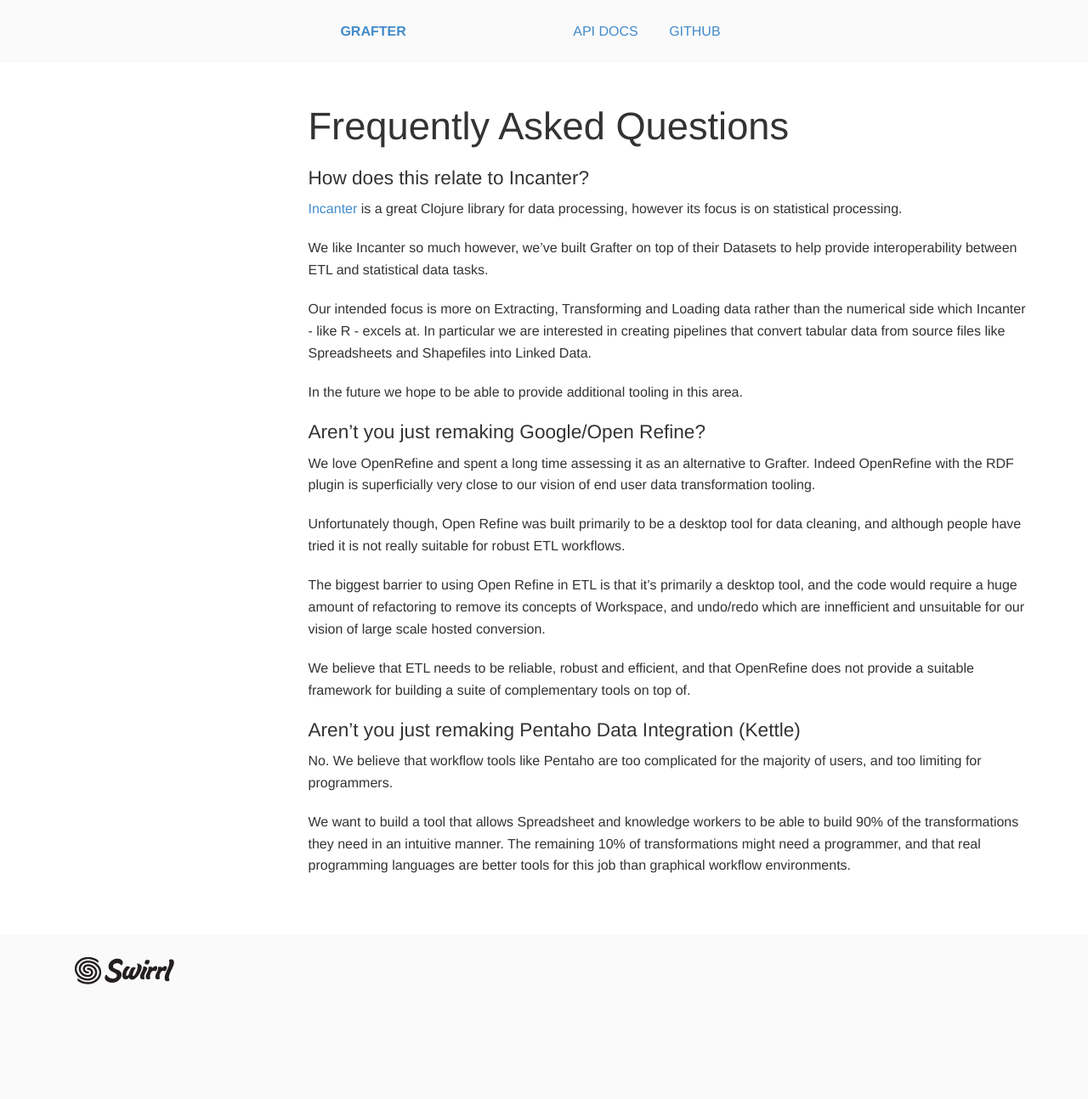
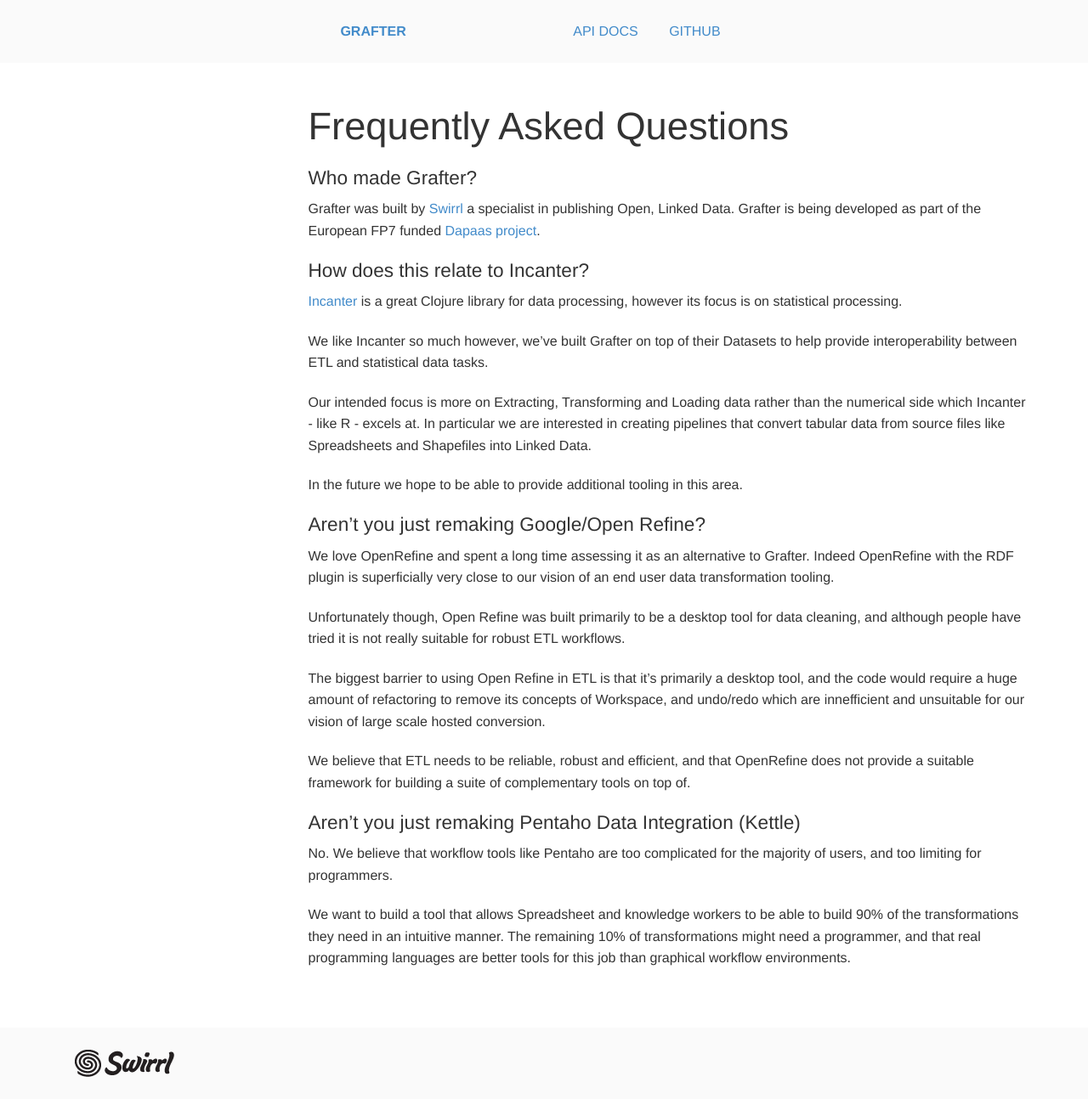
Before and after one commit to Swirrl/grafter-docs, a Jekyll site: the page built from _about/004_grafter_faq.md, in a window 1280 px wide. Shown: the whole page at 85% size. Built offline with Jekyll 4.4.1, drawn with Linux system fonts in a browser that asks for light colours; before the commit the page ends 1185 px from its top, so only the background shows below that.

Commit message:
FAQ tweaks.

```diff
--- a/_about/004_grafter_faq.md
+++ b/_about/004_grafter_faq.md
@@ -4,6 +4,12 @@
 ---
 
 # Frequently Asked Questions
+
+### Who made Grafter?
+
+Grafter was built by [Swirrl](http://swirrl.com/) a specialist in
+publishing Open, Linked Data.  Grafter is being developed as part of
+the European FP7 funded [Dapaas project](http://project.dapaas.eu/).
 
 ### How does this relate to Incanter?
 
@@ -27,8 +33,8 @@
 
 We love OpenRefine and spent a long time assessing it as an
 alternative to Grafter.  Indeed OpenRefine with the RDF plugin is
-superficially very close to our vision of end user data transformation
-tooling.
+superficially very close to our vision of an end user data
+transformation tooling.
 
 Unfortunately though, Open Refine was built primarily to be a desktop
 tool for data cleaning, and although people have tried it is not really
```
